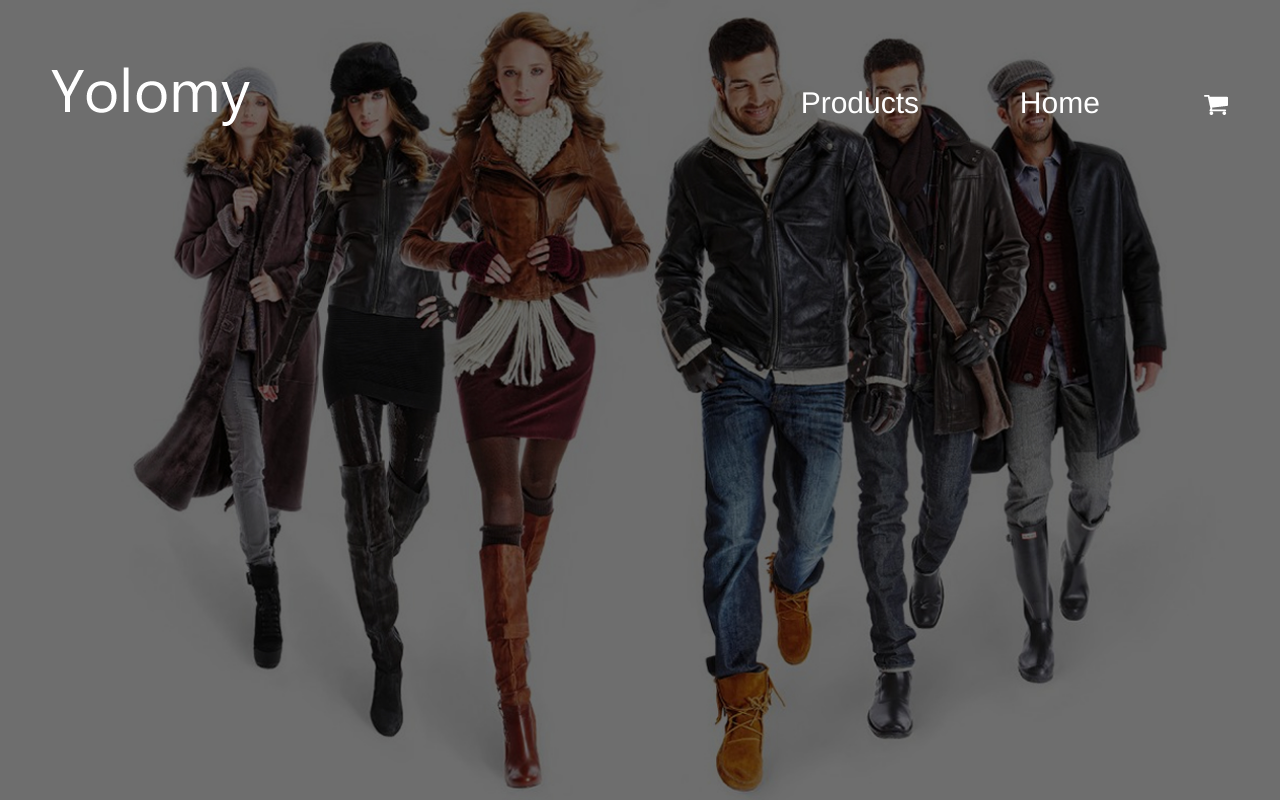
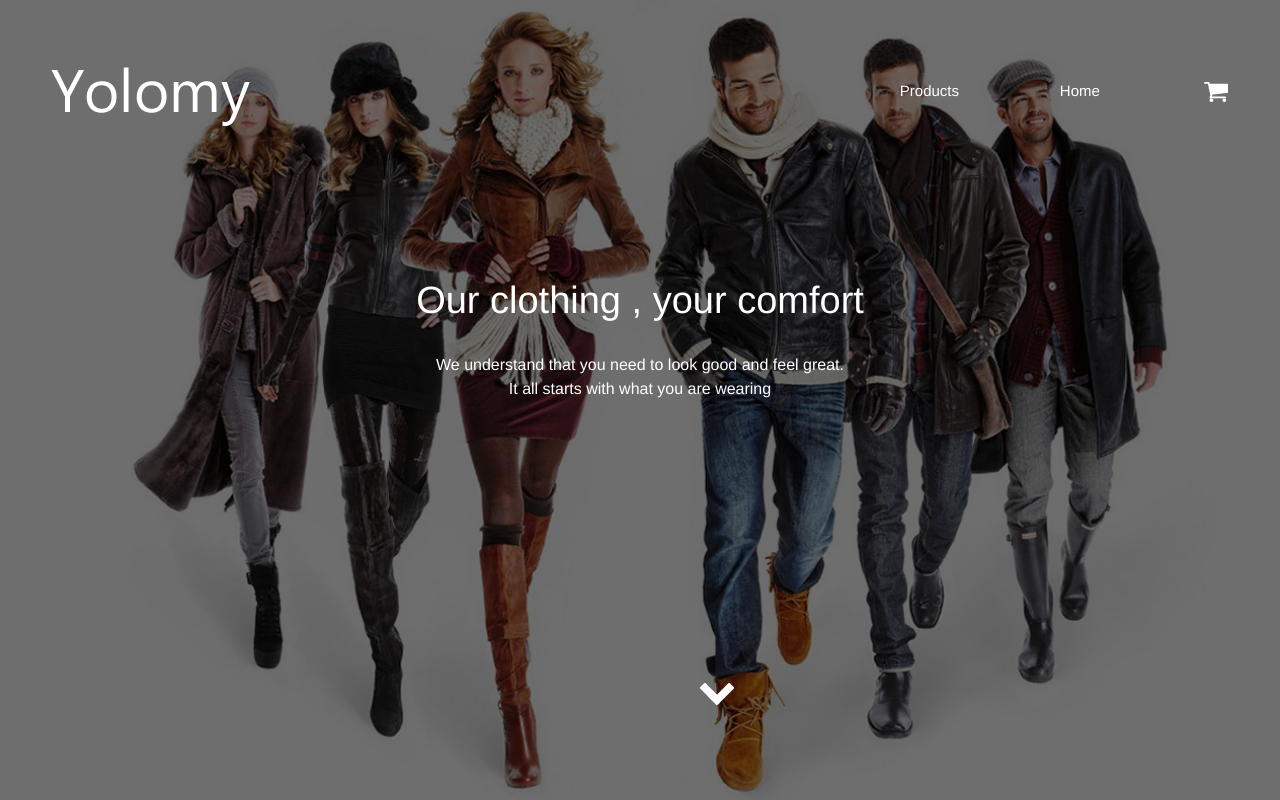
Before and after one commit to mwongeraE/YOLOMY, a plain HTML site: page foundation-6/index.html in a window 1280 px wide. Drawn offline with Linux system fonts and the light colour scheme.

Commit message:
header items

```diff
--- a/foundation-6/css/app.css
+++ b/foundation-6/css/app.css
@@ -17,7 +17,7 @@ body{
     float: right;
     padding: 4%;
     padding-top: 5%;
-    font-size: 30px;
+    font-size: 15px;
     color: white;
 
 }
@@ -25,3 +25,20 @@ body{
     float: left;
     padding: 4%;
 }
+#comfort{
+    padding: 20%;
+    padding-bottom: 60px;
+    color: white;
+}
+#htext{
+    text-align: center;
+    font-size: 38px;
+
+}
+#ohtext{
+    text-align: center;
+}
+#mouse{
+    padding-top: 220px;
+    padding-left: 700px;
+}
--- a/foundation-6/index.html
+++ b/foundation-6/index.html
@@ -19,11 +19,16 @@
             <li>Products</li> </div>
 
           </ul>
-
         </div>
-        <div class="htext">
+        <div id="comfort">
+        <div id="htext">
+            Our clothing , your comfort
         </div>
-        <div class="mouse">
+            <br>
+            <div id="ohtext">We understand that you need to look good and feel great.<br> It all starts with what you are wearing</div>
+            </div>
+        <div id="mouse">
+            <img src="mouse_click.png">
         </div>
 
       </section>
```
